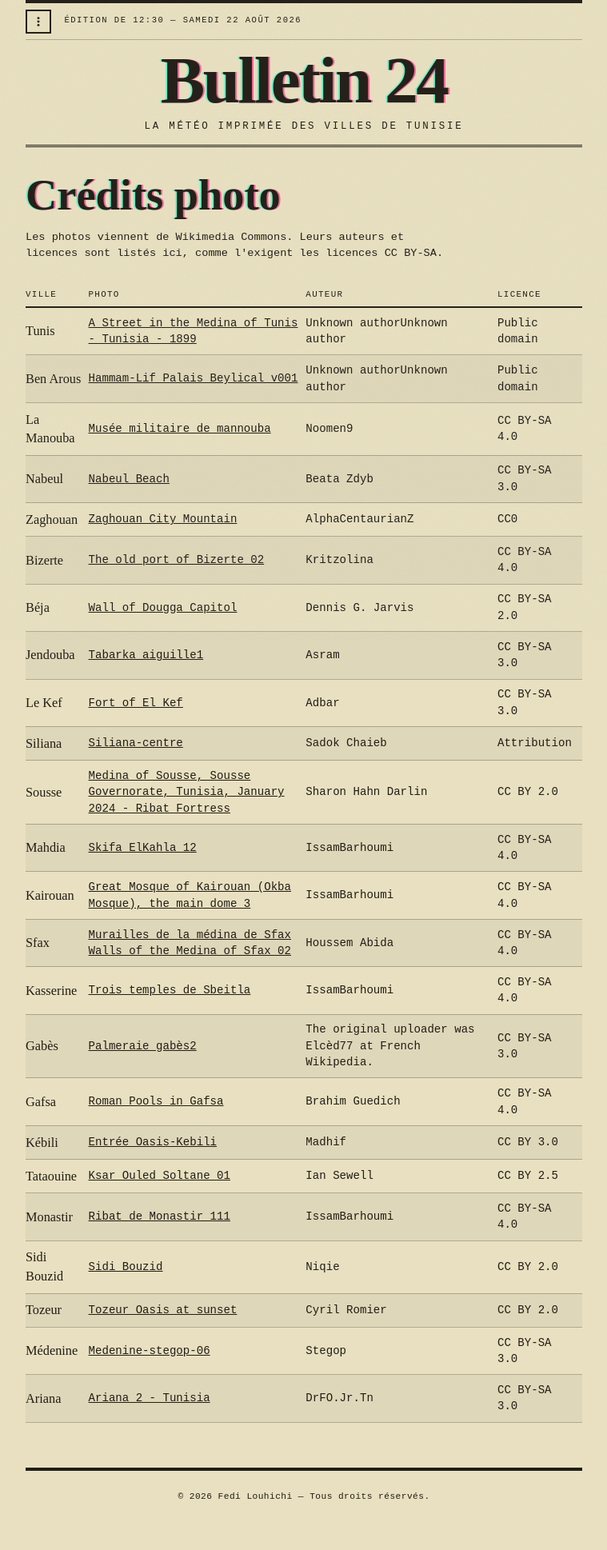
After one commit to fedilouhichi-95/bulletin-24, a Flask app: page /credits in a window 1280 px wide. The commit adds this page. Shown: the whole page at 80% size, without its empty margins (260-1019 px from the left). Run offline with Flask 3, Linux system fonts and the light colour scheme.

Commit message:
feat: restore credits page, secure cookies, dedupe haversine
cc by-sa photos need visible attribution: bring back /credits with its
template and menu link, served from data/image_credits.json. also fix
along the way: secure flag on city cookies over https, use flask 3
app.json.ensure_ascii instead of the removed JSON_AS_ASCII config,
one haversine_km helper shared by nearest_city and /api/position, and
bulletin-24 branding in module docstring and commons user agent.

```diff
--- a/app/__init__.py
+++ b/app/__init__.py
@@ -1,4 +1,4 @@
-"""Almanach du Ciel Tunisien — Flask application factory."""
+"""Bulletin 24 — Flask application factory."""
 
 from pathlib import Path
 
@@ -10,7 +10,7 @@ BASE_DIR = Path(__file__).resolve().parent.parent
 
 def create_app() -> Flask:
     app = Flask(__name__)
-    app.config["JSON_AS_ASCII"] = False
+    app.json.ensure_ascii = False
     # Photos are content-stable: let browsers keep them for a year.
     app.config["SEND_FILE_MAX_AGE_DEFAULT"] = 31536000
     Compress(app)
--- a/app/routes.py
+++ b/app/routes.py
@@ -1,7 +1,7 @@
-"""HTTP routes — SSR-first, one blueprint, four endpoints."""
+"""HTTP routes — SSR-first, one blueprint, five endpoints."""
 
 import base64
-import math
+import json
 from concurrent.futures import ThreadPoolExecutor
 from datetime import datetime
 from zoneinfo import ZoneInfo
@@ -15,6 +15,7 @@ from .services import weather as weather_service
 bp = Blueprint("main", __name__)
 
 IMAGES_DIR = BASE_DIR / "app" / "static" / "img" / "cities"
+CREDITS_FILE = BASE_DIR / "data" / "image_credits.json"
 COOKIE_MAX_AGE = 365 * 24 * 3600
 TZ_TUNIS = ZoneInfo("Africa/Tunis")
 
@@ -129,7 +130,7 @@ def choisir_ville():
             abort(400, description="Ville inconnue.")
         resp = redirect("/")
         resp.set_cookie("city", slug, max_age=COOKIE_MAX_AGE, httponly=True,
-                        samesite="Lax")
+                        samesite="Lax", secure=request.is_secure)
         return resp
     return render_template(
         "onboarding.html",
@@ -146,8 +147,27 @@ def pick_city(slug: str):
         abort(404, description="Ville inconnue.")
     resp = redirect("/")
     resp.set_cookie("city", slug, max_age=COOKIE_MAX_AGE, httponly=True,
-                    samesite="Lax")
+                    samesite="Lax", secure=request.is_secure)
     return resp
+
+
+@bp.get("/credits")
+def credits():
+    """Photo attributions — CC BY-SA requires visible credit."""
+    entries: dict[str, dict] = {}
+    if CREDITS_FILE.is_file():
+        entries = json.loads(CREDITS_FILE.read_text(encoding="utf-8"))
+    photos = []
+    for slug, meta in entries.items():
+        city = city_service.get_city(slug)
+        photos.append({
+            "city_name": city["name"] if city else slug,
+            "title": meta.get("title", ""),
+            "author": meta.get("author", ""),
+            "license": meta.get("license", ""),
+            "page_url": meta.get("page_url", ""),
+        })
+    return render_template("credits.html", photos=photos)
 
 
 @bp.get("/api/position")
@@ -164,15 +184,6 @@ def api_position():
         "slug": nearest["slug"],
         "name": nearest["name"],
         "distance_km": round(
-            _haversine_km(lat, lon, nearest["lat"], nearest["lon"]), 1
+            city_service.haversine_km(lat, lon, nearest["lat"], nearest["lon"]), 1
         ),
     }
-
-
-def _haversine_km(lat1: float, lon1: float, lat2: float, lon2: float) -> float:
-    phi1, phi2 = math.radians(lat1), math.radians(lat2)
-    dphi = math.radians(lat2 - lat1)
-    dlmb = math.radians(lon2 - lon1)
-    a = (math.sin(dphi / 2) ** 2
-         + math.cos(phi1) * math.cos(phi2) * math.sin(dlmb / 2) ** 2)
-    return 6371.0 * 2 * math.asin(math.sqrt(a))
--- a/app/services/cities.py
+++ b/app/services/cities.py
@@ -8,8 +8,10 @@ Each entry:
   image    — expected filename in static/img/cities/ or None (typographic variant)
   query    — Wikimedia Commons search terms used by scripts/fetch_images.py
   seed     — exact Commons filename when one was verified, else None
-  note     — honest caption hint when the photo depicts a region landmark, not the capital itself
+   note     — honest caption hint when the photo depicts a region landmark, not the capital itself
 """
+
+import math
 
 CITIES = [
     # --- North ---
@@ -112,15 +114,15 @@ def get_city(slug: str):
 
 
 def nearest_city(lat: float, lon: float) -> dict:
-    """Return the catalog city closest to (lat, lon) using haversine distance."""
-    import math
+    """Return the catalog city closest to (lat, lon)."""
+    return min(CITIES, key=lambda c: haversine_km(lat, lon, c["lat"], c["lon"]))
 
-    def dist(c: dict) -> float:
-        phi1, phi2 = math.radians(lat), math.radians(c["lat"])
-        dphi = math.radians(c["lat"] - lat)
-        dlmb = math.radians(c["lon"] - lon)
-        a = (math.sin(dphi / 2) ** 2
-             + math.cos(phi1) * math.cos(phi2) * math.sin(dlmb / 2) ** 2)
-        return 2 * math.asin(math.sqrt(a))
 
-    return min(CITIES, key=dist)
+def haversine_km(lat1: float, lon1: float, lat2: float, lon2: float) -> float:
+    """Great-circle distance between two points, in kilometers."""
+    phi1, phi2 = math.radians(lat1), math.radians(lat2)
+    dphi = math.radians(lat2 - lat1)
+    dlmb = math.radians(lon2 - lon1)
+    a = (math.sin(dphi / 2) ** 2
+         + math.cos(phi1) * math.cos(phi2) * math.sin(dlmb / 2) ** 2)
+    return 6371.0 * 2 * math.asin(math.sqrt(a))
--- a/app/templates/base.html
+++ b/app/templates/base.html
@@ -26,6 +26,7 @@
     <nav class="menu__panel" aria-label="Menu principal">
       <a href="/choisir-ville">Changer de ville</a>
       <button type="button" data-geoloc>Ma position</button>
+      <a href="/credits">Crédits photo</a>
     </nav>
       </details>
       <p class="masthead__dateline"><span>{{ edition_fr }}</span></p>
--- /dev/null
+++ b/app/templates/credits.html
@@ -0,0 +1,33 @@
+{% extends "base.html" %}
+
+{% block title %}Crédits photo — {{ brand.name }}{% endblock %}
+{% block meta_description %}Photographes et licences des photos de {{ brand.name }}, issues de Wikimedia Commons.{% endblock %}
+
+{% block content %}
+<section class="credits">
+  <h1 class="picker__title misprint">Crédits photo</h1>
+  <p class="picker__intro">Les photos viennent de Wikimedia Commons. Leurs auteurs
+     et licences sont listés ici, comme l'exigent les licences CC BY-SA.</p>
+
+  <table class="almanac-table">
+    <thead>
+      <tr>
+        <th scope="col">Ville</th>
+        <th scope="col">Photo</th>
+        <th scope="col">Auteur</th>
+        <th scope="col">Licence</th>
+      </tr>
+    </thead>
+    <tbody>
+      {% for p in photos %}
+      <tr>
+        <td class="almanac-table__day">{{ p.city_name }}</td>
+        <td><a href="{{ p.page_url }}" rel="noopener">{{ p.title }}</a></td>
+        <td>{{ p.author }}</td>
+        <td>{{ p.license }}</td>
+      </tr>
+      {% endfor %}
+    </tbody>
+  </table>
+</section>
+{% endblock %}
--- a/scripts/fetch_images.py
+++ b/scripts/fetch_images.py
@@ -28,7 +28,7 @@ API = "https://commons.wikimedia.org/w/api.php"
 OUT_DIR = BASE_DIR / "app" / "static" / "img" / "cities"
 CREDITS_FILE = BASE_DIR / "data" / "image_credits.json"
 THUMB_WIDTH = 1200
-UA = {"User-Agent": "almanach-meteo-scaffold/1.0 (educational project)"}
+UA = {"User-Agent": "bulletin-24/1.0 (educational project)"}
 PAUSE_BETWEEN_CITIES = 3      # seconds — be polite to Commons
 RETRY_DELAYS = [15, 30, 60]   # backoff schedule on HTTP 429
 
```
Also changed, not shown: tests/test_services.py (+10 -6 lines).
